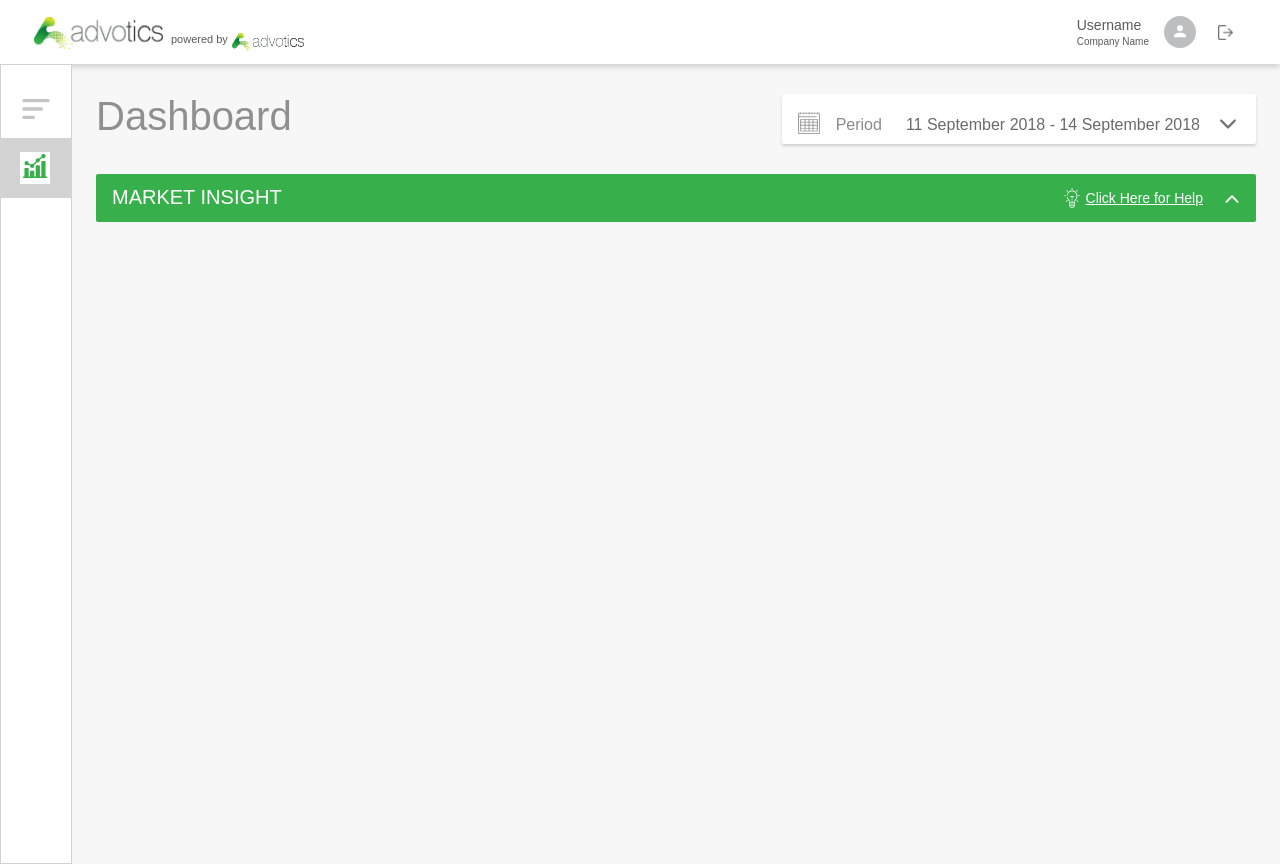
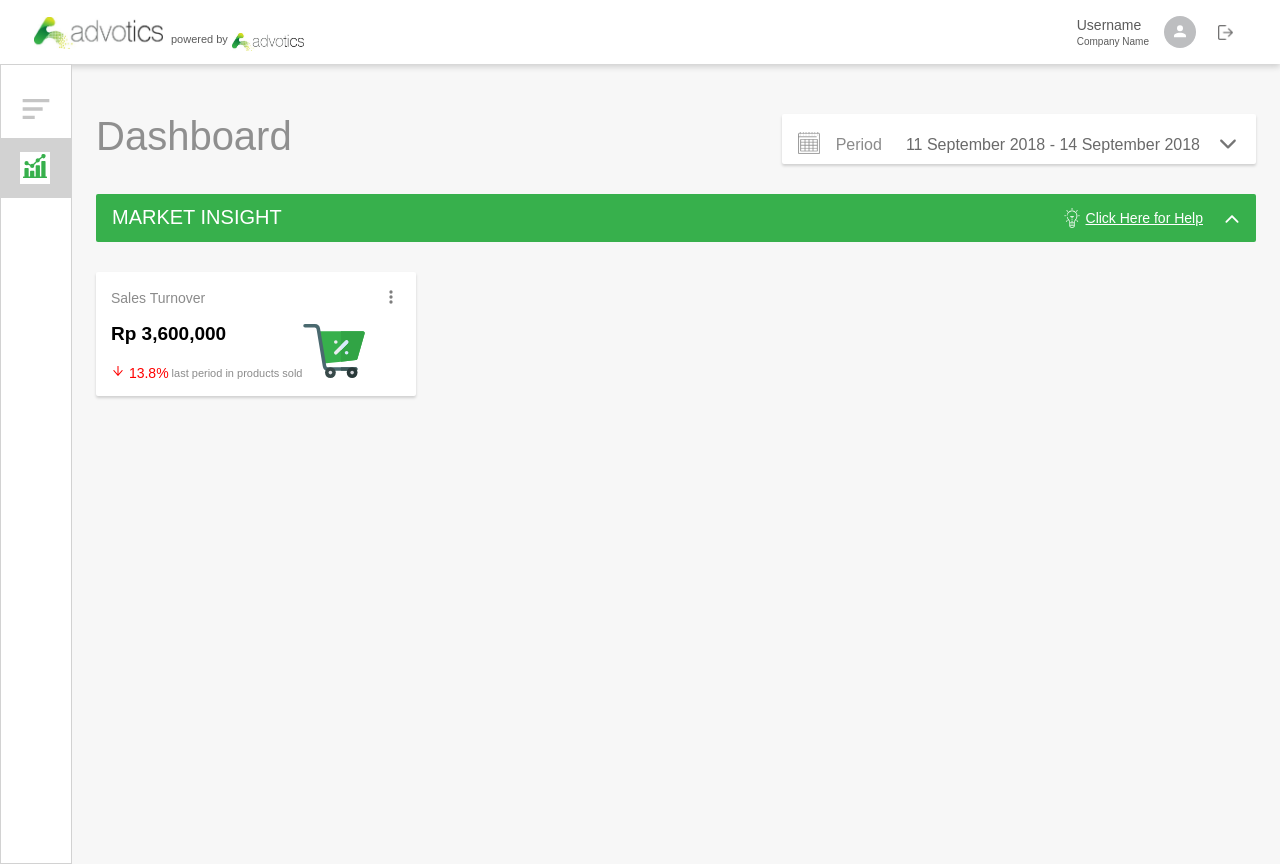
Before and after one commit to yudhapradiptar/dashboard-market, a React (Create React App) app: page / in a window 1280 px wide. Built offline with nearby package versions, Linux system fonts and the light colour scheme.

Commit message:
add sales turnover

```diff
--- a/src/containers/Dashboard.js
+++ b/src/containers/Dashboard.js
@@ -3,6 +3,7 @@ import "./Dashboard.scss";
 import FilterPeriod from "./components/FilterPeriod/FilterPeriod";
 import help from "../assets/images/Help.png";
 import { IoIosArrowUp } from "react-icons/io";
+import SalesTurnover from "./components/SalesTurnover/SalesTurnover";
 
 const Dashboard = () => {
   return (
@@ -16,14 +17,15 @@ const Dashboard = () => {
       <div className="market-insight">
         <div className="insight-title">MARKET INSIGHT</div>
         <div className="help">
-            <img src={help} alt="help" className="help-icon" />
-            <div className="help-text">
-                Click Here for Help
-            </div>
-            <div className="up-arrow">
-                <IoIosArrowUp />
-            </div>
+          <img src={help} alt="help" className="help-icon" />
+          <div className="help-text">Click Here for Help</div>
+          <div className="up-arrow">
+            <IoIosArrowUp />
+          </div>
         </div>
+      </div>
+      <div className="sales-turnover-box">
+        <SalesTurnover />
       </div>
     </div>
   );
--- a/src/containers/Dashboard.scss
+++ b/src/containers/Dashboard.scss
@@ -9,7 +9,7 @@
   .title-row {
     display: flex;
     justify-content: space-between;
-    margin: 30px 24px 0 24px;
+    margin: 50px 24px 0 24px;
     height: 50px;
 
     h1 {
@@ -79,4 +79,15 @@
       }
     }
   }
+
+  .sales-turnover-box {
+    margin: 30px 0 0 24px;
+
+    width: 320px;
+    height: auto;
+
+    background: #ffffff 0% 0% no-repeat padding-box;
+    box-shadow: 0px 2px 3px #00000029;
+    border-radius: 2px;
+  }
 }
--- /dev/null
+++ b/src/containers/components/SalesTurnover/SalesTurnover.js
@@ -0,0 +1,30 @@
+import React from "react";
+import iconMore from "../../../assets/images/Icon - More.svg";
+import cart from "../../../assets/images/Sales Turnover.svg";
+import "./SalesTurnover.scss";
+import { AiOutlineArrowDown } from "react-icons/ai";
+
+function SalesTurnover() {
+  return (
+    <div className="sales-turnover">
+      <div className="sales-title">
+        <p>Sales Turnover</p>
+        <img src={iconMore} alt="icon-more" className="icon-more" />
+      </div>
+      <div className="sales-content">
+        <div className="sales-value">
+          <div className="main-value">Rp 3,600,000</div>
+          <div className="movement-value">
+              <div className="percentage">
+                <AiOutlineArrowDown /> 13.8%
+              </div>
+              <div className="movement-info">last period in products sold</div>
+          </div>
+        </div>
+        <img src={cart} alt="cart" className="cart" />
+      </div>
+    </div>
+  );
+}
+
+export default SalesTurnover;
--- /dev/null
+++ b/src/containers/components/SalesTurnover/SalesTurnover.scss
@@ -0,0 +1,62 @@
+@import "../../../components/config.scss";
+
+.sales-turnover {
+  display: flex;
+  flex-direction: column;
+  margin: 15px;
+
+  .sales-title {
+    display: flex;
+    justify-content: space-between;
+
+    p {
+      text-align: left;
+      font-size: 14px;
+      line-height: 22px;
+      letter-spacing: 0px;
+      color: #8b8b8b;
+    }
+
+    img {
+      width: 20px;
+      height: 20px;
+      cursor: pointer;
+    }
+  }
+
+  .sales-content {
+    display: flex;
+    margin-top: 15px;
+
+    img {
+      width: 64px;
+      height: 54px;
+    }
+
+    .sales-value {
+      display: flex;
+      flex-direction: column;
+
+      .main-value {
+        font-size: 19px;
+        line-height: 20px;
+        font-weight: 600;
+      }
+
+      .movement-value {
+        display: flex;
+        margin-top: 20px;
+        .percentage {
+          color: red;
+          font-size: 14px;
+        }
+        .movement-info {
+          font-size: 11px;
+          padding-top: 3px;
+          margin-left: 3px;
+          color: #8b8b8b;
+        }
+      }
+    }
+  }
+}
```
Also changed, not shown: src/assets/images/Icon - More.svg (added), src/assets/images/Sales Turnover.svg (added).
